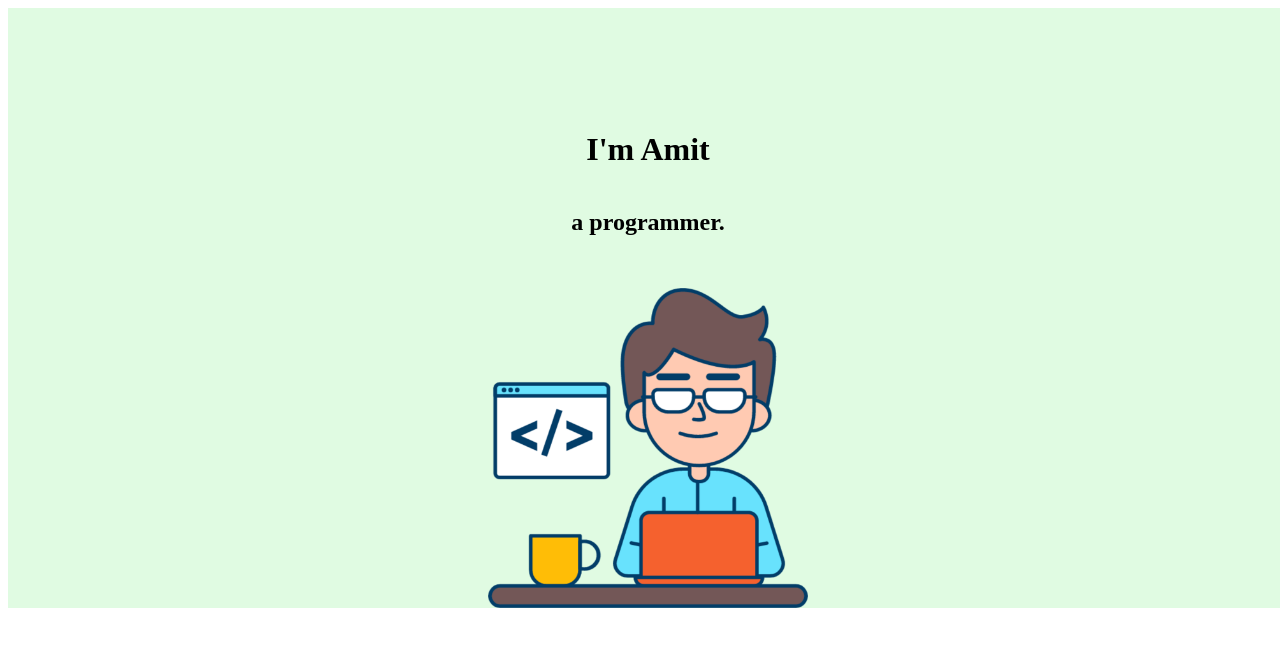
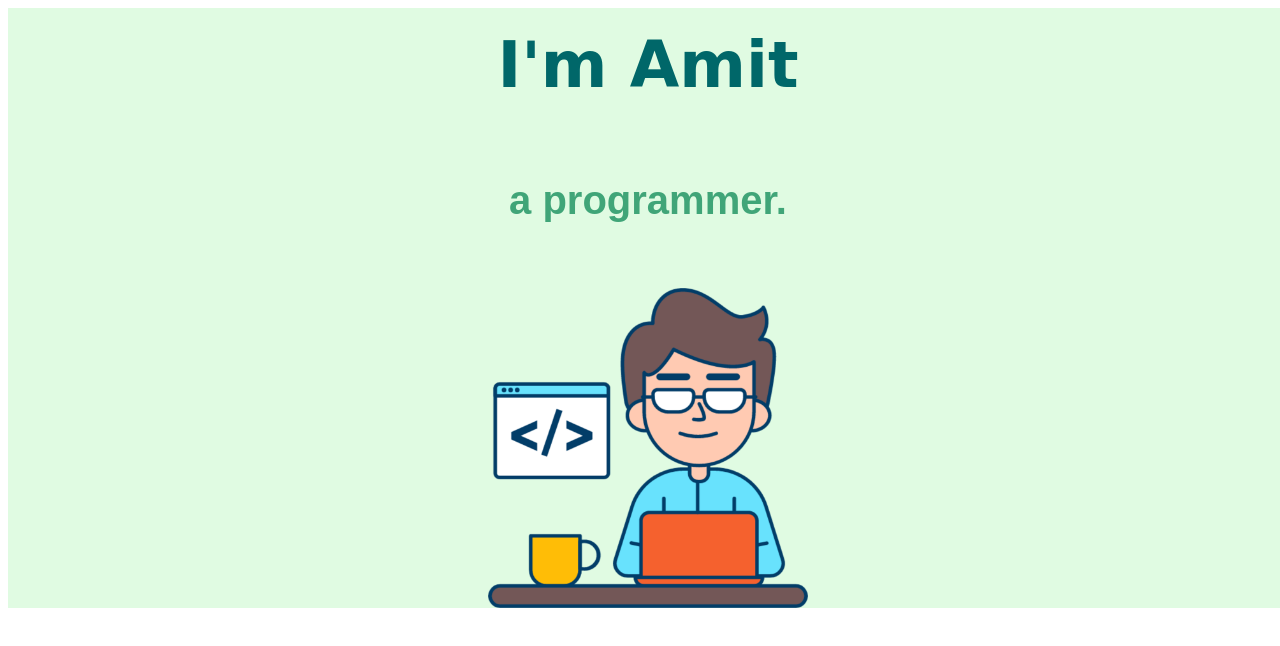
Before and after one commit to amitk14296/Personal_website, a plain HTML site: page Index.html in a window 1280 px wide. Drawn offline with Linux system fonts and the light colour scheme.

Commit message:
updated font style

```diff
--- a/style.css
+++ b/style.css
@@ -15,3 +15,15 @@
     width: 320px;
     padding-top: 2rem;
 }
+
+.head_container h1{
+    font-family: cursive;
+    font-size: 4rem;
+    color:#006769;
+}
+
+.head_container h2{
+    font-family:"Montserrat", sans-serif;
+    font-size: 2.5rem;
+    color: #40A578 ;
+}
```
